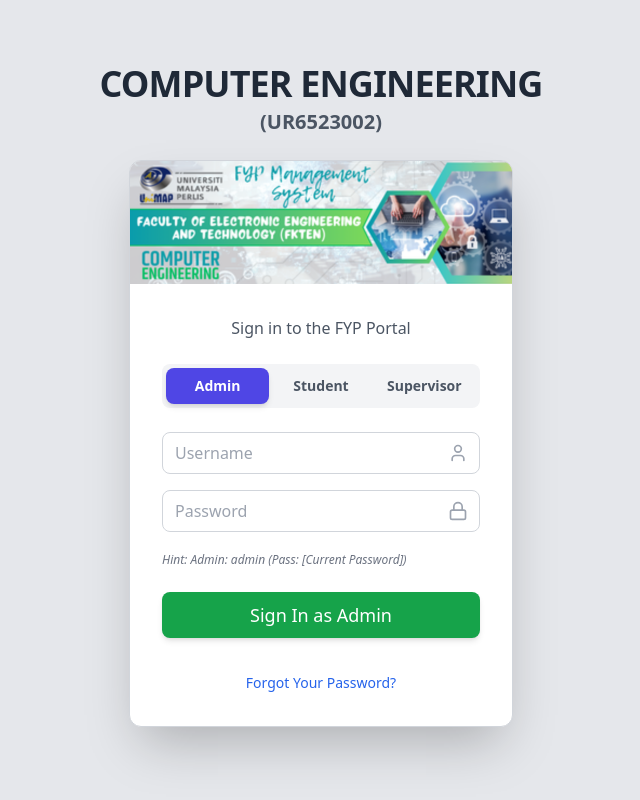
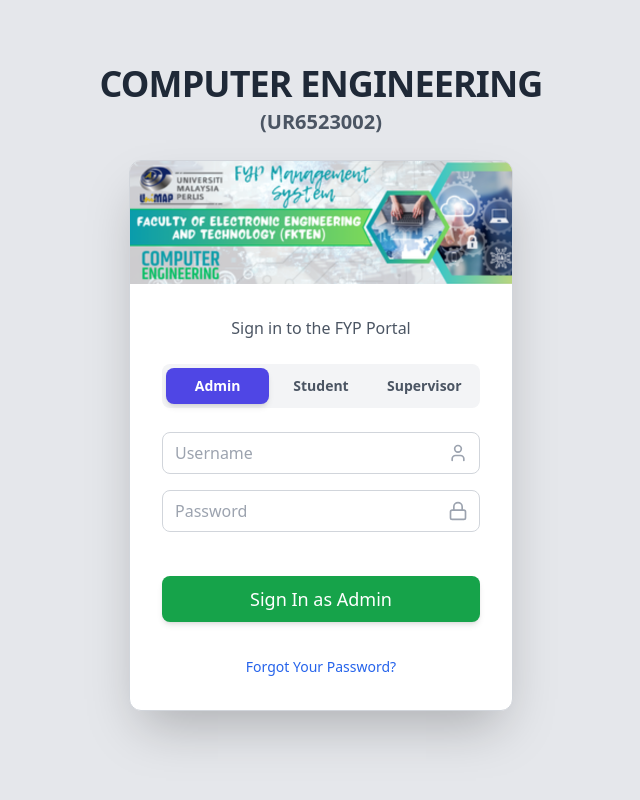
Before and after one commit to IQBALNAZHAN/fypv1, a React (Create React App) app: page / in a window 1280 px wide. Shown: the whole page, without its empty margins (319-959 px from the left). Built offline with nearby package versions, Linux system fonts and the light colour scheme.

Commit message:
first commit

```diff
--- a/public/index.html
+++ b/public/index.html
@@ -10,7 +10,7 @@
     <link rel="apple-touch-icon" href="%PUBLIC_URL%/fyp.png" />
     <link rel="manifest" href="%PUBLIC_URL%/manifest.json" />
 
-    <title>Chatbot</title>
+    <title>FKTEN FYP SYSTEM</title>
   </head>
   <body>
     <noscript>You need to enable JavaScript to run this app.</noscript>
--- a/src/App.js
+++ b/src/App.js
@@ -1165,7 +1165,7 @@ const renderSupervisorView = () => (
 
                     {/* Login Hint */}
                     <div className="text-xs text-gray-500 italic pt-1 pb-2">
-                        Hint: {getRoleExample(role)}
+                        {/* Hint: {getRoleExample(role)} */}
                     </div>
 
                     {/* Sign In Button */}
```
